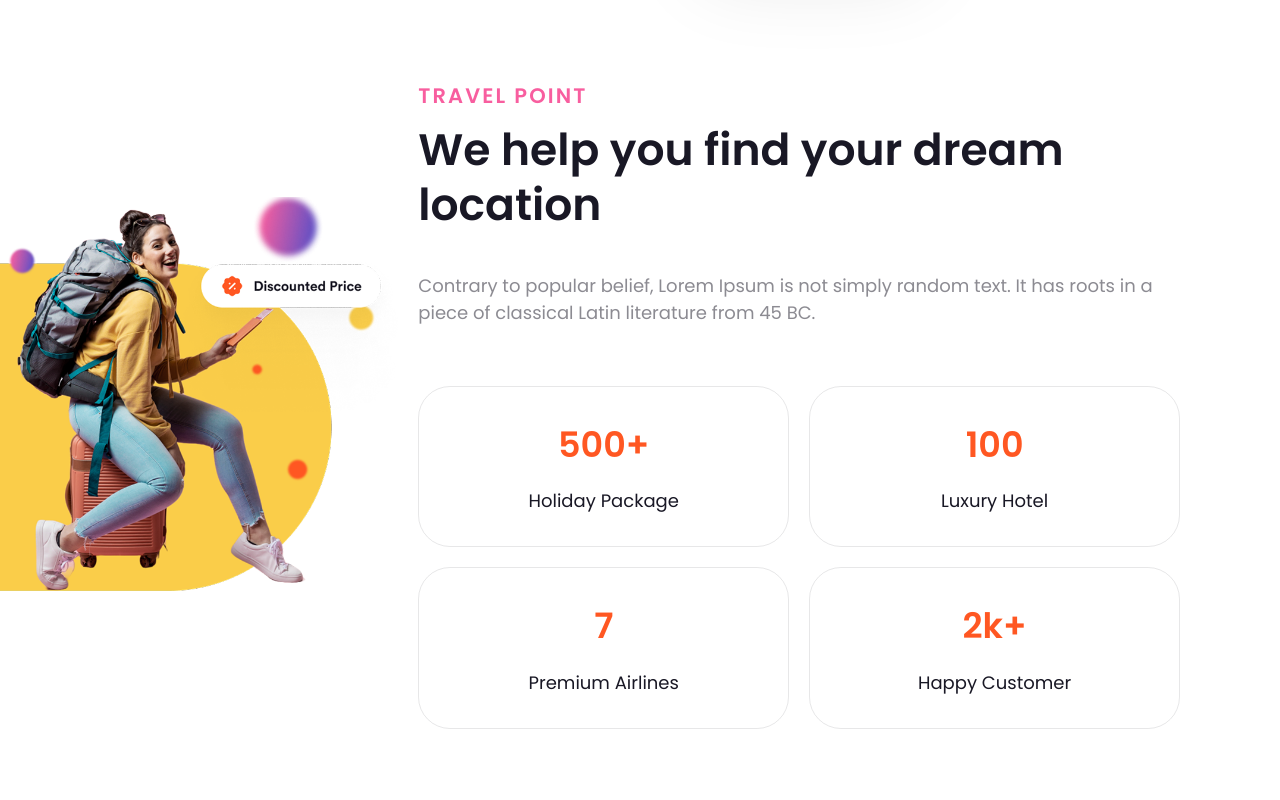
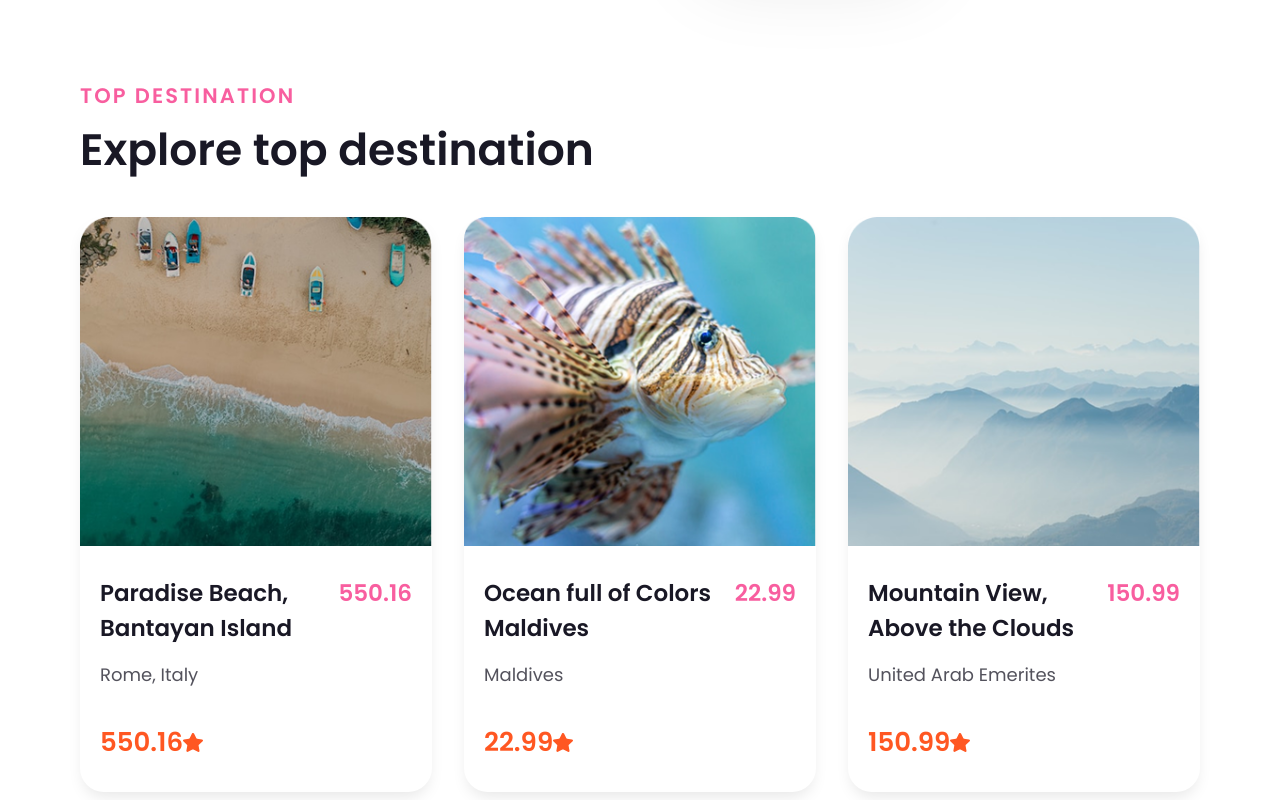
Before and after one commit to Rexenpai-cmd/travlog, a React (Vite) app: page / in a window 1280 px wide. Shown: the part 1540-2340 px from the top of the page. Built offline with nearby package versions, Linux system fonts and the light colour scheme.

Commit message:
feat: destination section

```diff
--- a/src/App.jsx
+++ b/src/App.jsx
@@ -15,6 +15,7 @@ function App() {
                 <Header />
                 <Hero />
                 <Discover />
+                <Destination />
                 <TravelPoint />
                 <Features />
                 <Reviews />
--- a/src/components/Destination.jsx
+++ b/src/components/Destination.jsx
@@ -7,30 +7,56 @@ import prevArrow from "../assets/svg/arrow-left-black.svg";
 import nextArrow from "../assets/svg/arrow-right-black.svg";
 import { destination } from "../constants";
 import orangeStar from "../assets/svg/star.svg";
+import MotionWrapper from "./MotionWrapper";
 
 const Destination = () => {
     return (
         <Section>
             <div className="flex w-full flex-col items-center justify-center">
                 <div className="relative flex w-full items-center justify-center flex-col lg:justify-between lg:flex-row">
-                    <div className="flex flex-col items-center gap-2.5 mb-12.5 lg:mb-0 lg:items-start justify-center">
-                        <Heading>Top destination</Heading>
-                        <SubHeading className="text-center">
-                            Explore top destination
-                        </SubHeading>
-                    </div>
-                    <div className="flex items-center justify-between w-full md:w-auto gap-10 lg:justify-center">
-                        <CircularButton className="border border-text-black/10 bg-white">
-                            <img src={prevArrow} alt="Prev" />
-                        </CircularButton>
-                        <CircularButton className="bg-primart">
-                            <img src={nextArrow} alt="Next" />
-                        </CircularButton>
+                    <div className="flex flex-col items-center gap-2.5 mb-12.5 lg:mb-10 lg:items-start justify-center">
+                        <MotionWrapper>
+                            <Heading>Top destination</Heading>
+                        </MotionWrapper>
+                        <MotionWrapper>
+                            <SubHeading className="text-center">
+                                Explore top destination
+                            </SubHeading>
+                        </MotionWrapper>
                     </div>
                 </div>
-                <div className="flex items-center w-full justify-evenly">
+                <div className="flex items-center w-full justify-evenly flex-col md:flex-row gap-8 md:gap-8">
                     {destination.map((dest) => (
-                        <div></div>
+                        <MotionWrapper>
+                            <div className="flex justify-center">
+                                <div className="flex items-start flex-col min-h-143.75 max-w-93.75 shadow-[0_8px_16px_-4px_rgba(0,0,0,0.1)] rounded-3xl">
+                                    <img
+                                        src={dest.url}
+                                        alt={dest.title}
+                                        className="w-full"
+                                    />
+                                    <div className="flex items-start w-full px-5 py-7.5 h-full justify-between flex-col">
+                                        <div className="flex items-start justify-between w-full mb-2.5">
+                                            <h1 className="text-[23px] font-semibold text-text-black">
+                                                {dest.title}
+                                            </h1>
+                                            <h1 className="text-[23px] font-semibold text-secondary">
+                                                {dest.price}
+                                            </h1>
+                                        </div>
+                                        <h6 className="text-[18px] text-medium text-text-black/75 text-start text-base mb-7.5">
+                                            {dest.location}
+                                        </h6>
+                                        <div className="flex items-center justify-start w-full">
+                                            <h1 className="text-[26px] font-semibold text-orange">
+                                                {dest.price}
+                                            </h1>
+                                            <img src={orangeStar} alt="Star" />
+                                        </div>
+                                    </div>
+                                </div>
+                            </div>
+                        </MotionWrapper>
                     ))}
                 </div>
             </div>
--- a/src/constants/index.jsx
+++ b/src/constants/index.jsx
@@ -103,7 +103,7 @@ export const destination = [
     {
         id: "2",
         url: destination2,
-        title: "Ocean full of Colors",
+        title: "Ocean full of Colors Maldives",
         price: "22.99",
         location: "Maldives",
         ratings: "4.5",
```
